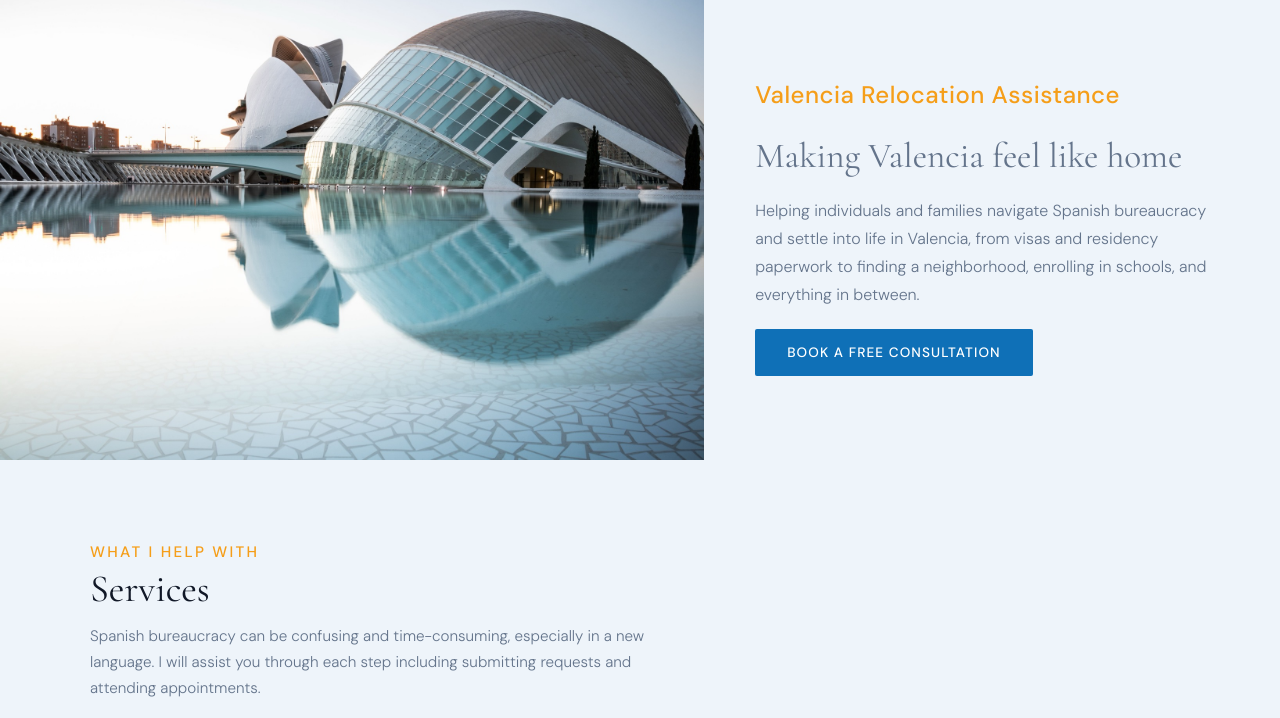
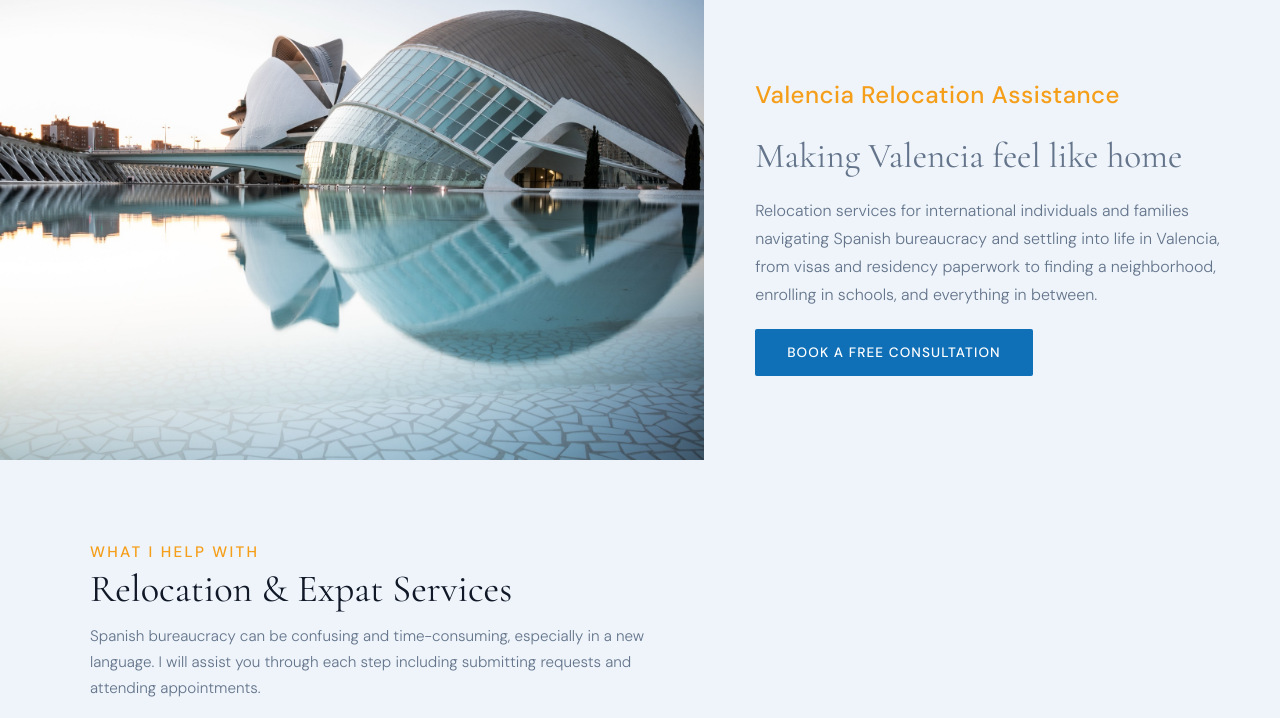
Before and after one commit to mikaelalarson-sys/turia-ventures, a plain HTML site: page index.html in a window 1280 px wide. Shown: the part 82-800 px from the top of the page. Drawn offline with nearby package versions, Linux system fonts and the light colour scheme.

Commit message:
SEO improvements: keywords, meta description, canonical URL
- Updated page title to include "Relocation & Expat Services"
- Rewrote meta description with relocation, expat, and international keywords
- Updated hero sub-text to lead with "Relocation services for international..."
- Updated services heading to "Relocation & Expat Services"
- Added canonical URL tag pointing to https://turiaventures.com

Co-Authored-By: Claude Sonnet 4.6 <noreply@anthropic.com>

```diff
--- a/index.html
+++ b/index.html
@@ -1,6 +1,6 @@
 <meta charset="utf-8">
 <meta name="viewport" content="width=device-width, initial-scale=1, viewport-fit=cover">
-<title>Turia Ventures — Valencia Relocation Assistance</title>
+<title>Turia Ventures | Valencia Relocation & Expat Services</title>
 <script type="application/ld+json">
 {
   "@context": "https://schema.org",
@@ -25,10 +25,11 @@
   "priceRange": "$$"
 }
 </script>
-<meta name="description" content="Helping individuals and families navigate the process of settling into Valencia, from choosing a neighborhood and renting an apartment to enrolling in schools and getting your Spanish driver's license.">
+<meta name="description" content="Personalized relocation and expat services for international families and individuals moving to Valencia, such as visas, NIE, housing, school enrollment, driver's licences and more.">
+<link rel="canonical" href="https://turiaventures.com">
 
 <!-- Open Graph -->
-<meta property="og:title" content="Turia Ventures — Valencia Relocation Assistance">
+<meta property="og:title" content="Turia Ventures | Valencia Relocation & Expat Services">
 <meta property="og:description" content="Helping individuals and families settle into Valencia with confidence.">
 <meta property="og:image" content="https://turiaventures.com/og-image.png">
 <meta property="og:url" content="https://turiaventures.com">
@@ -722,7 +723,7 @@
   <div class="hero-text">
     <p class="eyebrow">Valencia Relocation Assistance</p>
     <h1>Making Valencia feel like home</h1>
-    <p class="hero-sub">Helping individuals and families navigate Spanish bureaucracy and settle into life in Valencia, from visas and residency paperwork to finding a neighborhood, enrolling in schools, and everything in between.</p>
+    <p class="hero-sub">Relocation services for international individuals and families navigating Spanish bureaucracy and settling into life in Valencia, from visas and residency paperwork to finding a neighborhood, enrolling in schools, and everything in between.</p>
     <a href="#contact" class="hero-cta">Book a free consultation</a>
   </div>
 </section>
@@ -732,7 +733,7 @@
   <div class="inner">
     <div class="services-intro">
       <p class="eyebrow">What I help with</p>
-      <h2>Services</h2>
+      <h2>Relocation &amp; Expat Services</h2>
       <p style="margin-top:0.75rem">Spanish bureaucracy can be confusing and time-consuming, especially in a new language. I will assist you through each step including submitting requests and attending appointments.</p>
     </div>
     <div class="services-grid">
```
